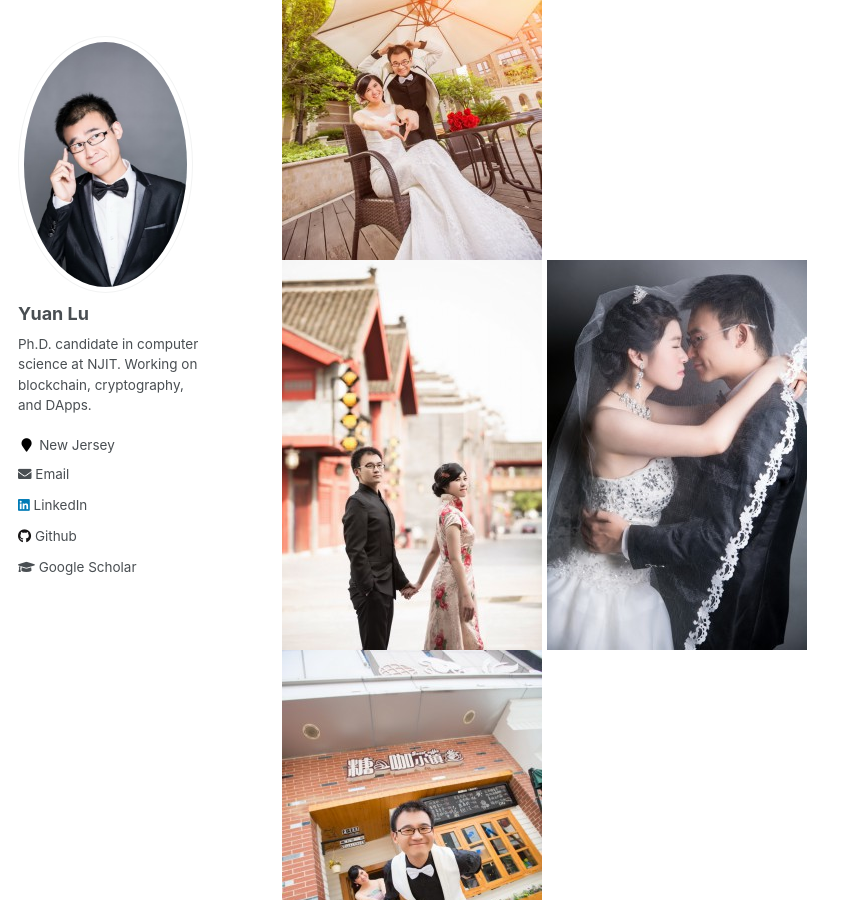
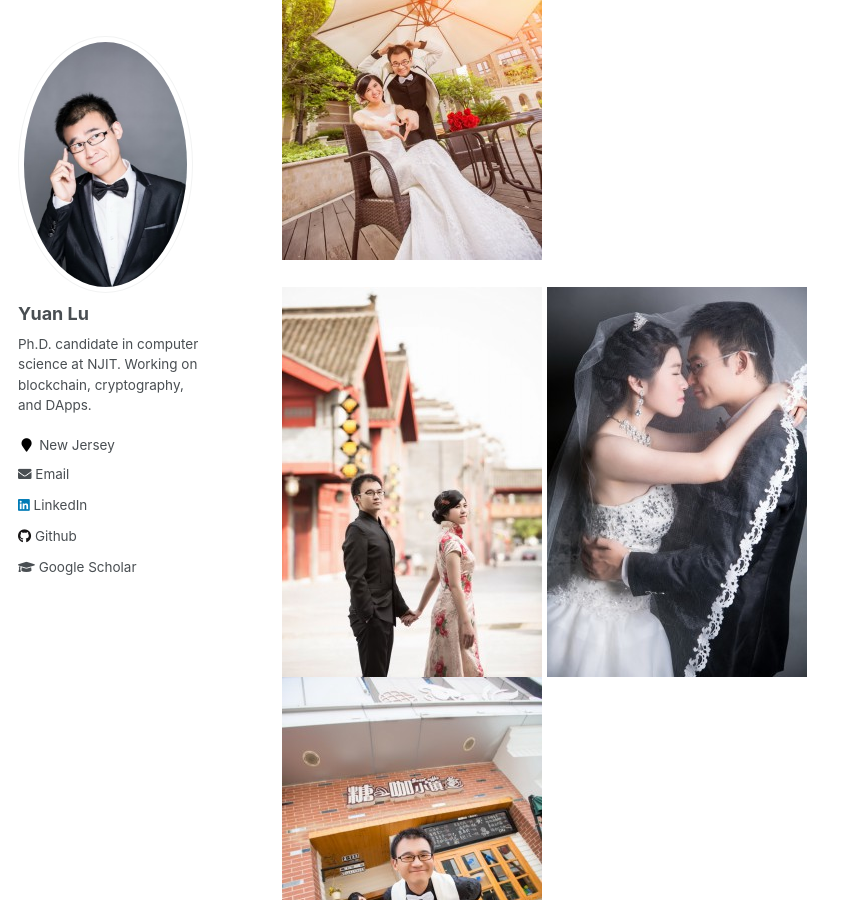
Before and after one commit to yylluu/yylluu.github.io, a Jekyll site: the page built from _portfolio/portfolio-family.md, in a window 1280 px wide and 900 px high, scrolled down 762 px. Shown: the whole window, without its empty margins (0-852 px from the left). Built offline with Jekyll 4.4.1, drawn with Linux system fonts in a browser that asks for light colours.

Commit message:
Update portfolio-family.md

```diff
--- a/_portfolio/portfolio-family.md
+++ b/_portfolio/portfolio-family.md
@@ -5,10 +5,10 @@
 collection: portfolio
 ---
 
-<br/><img src='/images/1.jpg'> <img src='/images/2.jpg'> <img src='/images/3.jpg'>
-<br/><img src='/images/4.jpg'> <img src='/images/5.jpg'> <img src='/images/6.jpg'>
-<br/><img src='/images/7.jpg'> <img src='/images/8.jpg'> <img src='/images/9.jpg'>
-<br/><img src='/images/10.jpg'> <img src='/images/11.jpg'> <img src='/images/12.jpg'>
+<br><img src='/images/1.jpg'> <img src='/images/2.jpg'> <img src='/images/3.jpg'> <br/>
+<br><img src='/images/4.jpg'> <img src='/images/5.jpg'> <img src='/images/6.jpg'> <br/>
+<br><img src='/images/7.jpg'> <img src='/images/8.jpg'> <img src='/images/9.jpg'> <br/>
+<br><img src='/images/10.jpg'> <img src='/images/11.jpg'> <img src='/images/12.jpg'> <br/>
 
 <!---
 This is an item in your portfolio. It can be have images or nice text. If you name the file .md, it will be parsed as markdown. If you name the file .html, it will be parsed as HTML.
```
